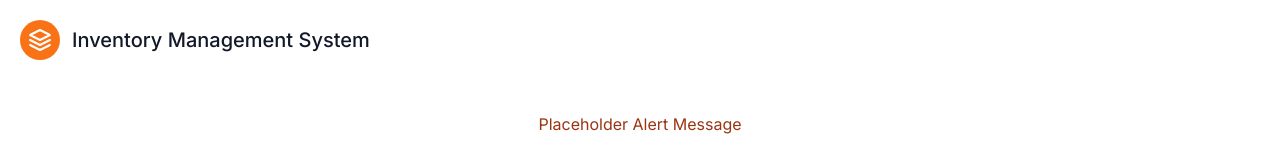
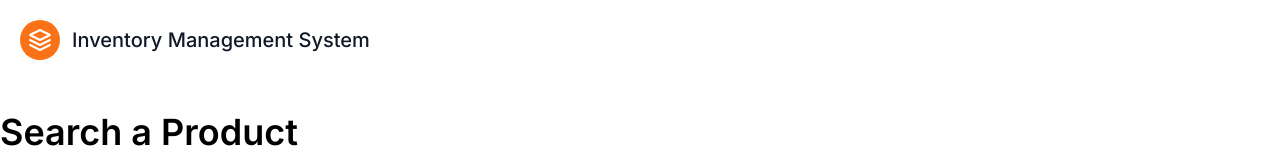
Before and after one commit to ZarrarPalekar/nextjs-stock-mgmt, a Next.js app: page / in a window 1280 px wide. Shown: the top 156 px of the page. Built offline with nearby package versions, Linux system fonts and the light colour scheme; no server answers; the database is empty.

Commit message:
setalert

```diff
--- a/app/page.js
+++ b/app/page.js
@@ -13,11 +13,12 @@ export default function Home() {
     price: "",
   });
   const [products, setProducts] = useState([]);
+  const [alert, setAlert] = useState(null);
 
   const fetchProducts = async () => {
     const response = await fetch("/api/product");
-    let rjson = await response.json();
-    setProducts(rjson.products);
+    let jsonData = await response.json();
+    setProducts(jsonData.products);
   };
 
   useEffect(() => {
@@ -62,9 +63,7 @@ export default function Home() {
     <>
       <Header />
       <div className="container mx-auto my-8">
-        <div className="text-orange-800 text-center mb-4">
-          Placeholder Alert Message
-        </div>
+        <div className="text-orange-800 text-center mb-4">{alert}</div>
         <h1 className="text-4xl font-semibold mb-6">Search a Product</h1>
         <div className="flex flex-col mb-4 md:flex-row">
           <input
```
